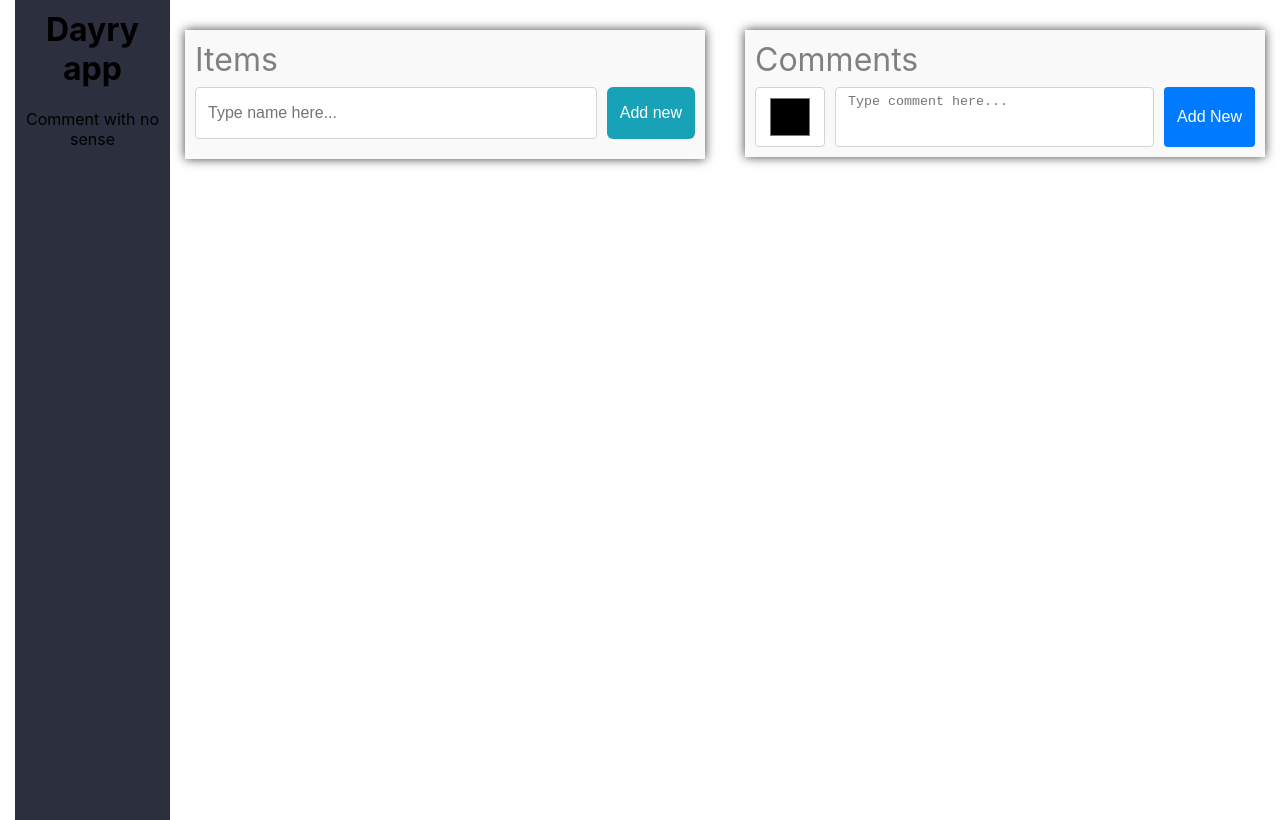
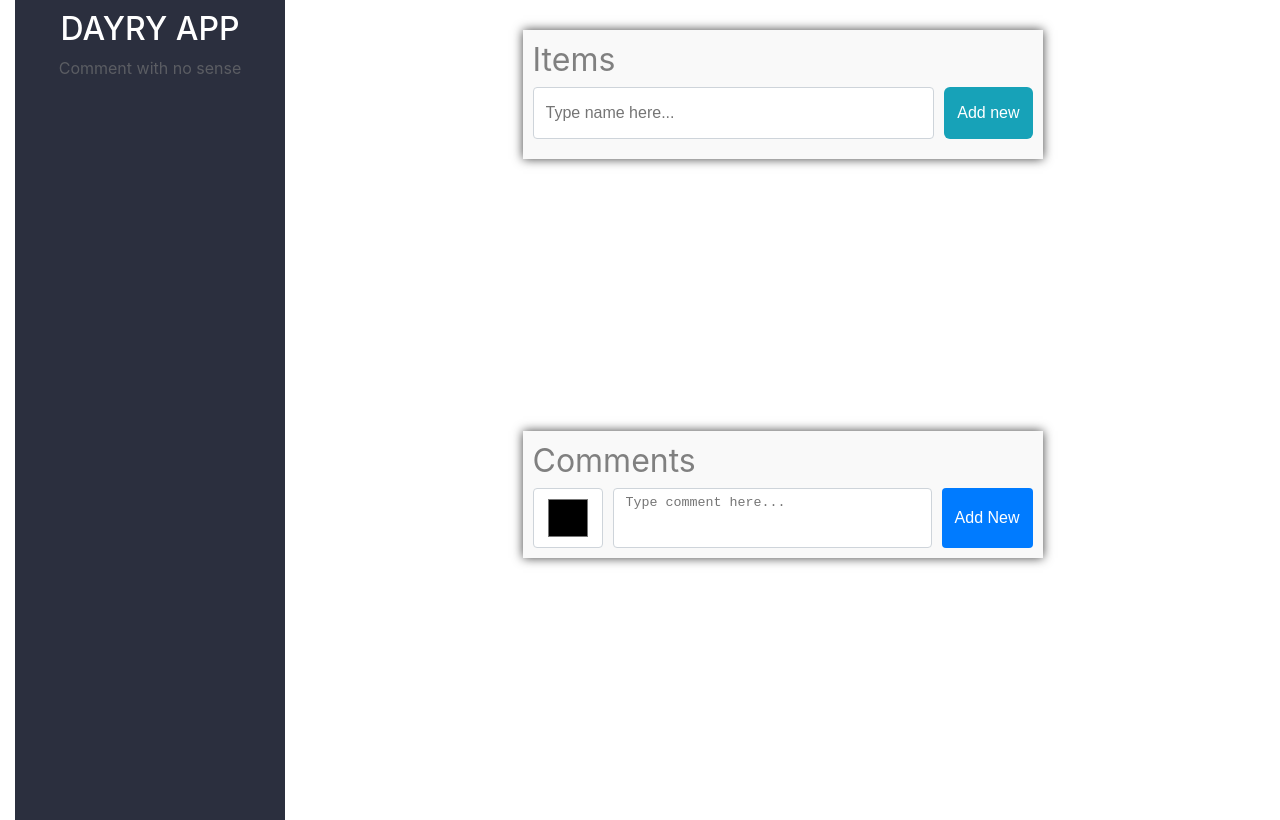
Before and after one commit to AndreyKapus/dayry-app, a React (Create React App) app: page / in a window 1280 px wide. Built offline with nearby package versions, Linux system fonts and the light colour scheme.

Commit message:
style fix

```diff
--- a/src/components/CommentsList/Comments.module.css
+++ b/src/components/CommentsList/Comments.module.css
@@ -8,12 +8,6 @@
   margin-bottom: 20px;
 }
 
-.commentColor {
-  width: 40px;
-  height: 40px;
-  background-color: aquamarine;
-}
-
 .textArea {
   resize: none;
   padding-left: 10px;
--- a/src/components/CommentsList/CommentsList.js
+++ b/src/components/CommentsList/CommentsList.js
@@ -6,8 +6,6 @@ import css from "./Comments.module.css";
 const CommentsList = ({ currentNote }) => {
   const [selected, setSelected] = useState(null);
   const notes = useNotes((state) => state.notes);
-
-  console.log(selected);
 
   useEffect(() => {
     const findNoteById = () => {
@@ -30,7 +28,7 @@ const CommentsList = ({ currentNote }) => {
                   height: "50px",
                 }}
               ></div>
-              <textarea className={css.textArea}>{comment.noteText}</textarea>
+              <p className={css.textArea}>{comment.noteText}</p>
             </div>
           );
         })}
--- a/src/components/CreateComments/CreateComments.js
+++ b/src/components/CreateComments/CreateComments.js
@@ -4,10 +4,8 @@ import CommentsList from "../CommentsList/CommentsList";
 import css from "./CreateComments.module.css";
 
 const CreateComments = ({ currentNote }) => {
-  const [color, setColor] = useState(null);
-  const [text, setText] = useState(null);
-
-  // console.log(currentNote);
+  const [color, setColor] = useState("#000000");
+  const [text, setText] = useState("");
 
   const addComment = useNotes((state) => state.setComment);
 
@@ -32,6 +30,7 @@ const CreateComments = ({ currentNote }) => {
     const comment = { noteColor: color, noteText: text };
     e.preventDefault();
     addComment(comment, currentNote);
+    setText("");
   };
 
   return (
@@ -44,14 +43,16 @@ const CreateComments = ({ currentNote }) => {
           type="color"
           name="color"
           onChange={handleChange}
+          required
         />
         <textarea
           className={css.textInput}
           type="text"
           name="text"
+          value={text}
           onChange={handleChange}
           placeholder="Type comment here..."
-          required=""
+          required
         ></textarea>
         <button className={css.addCommentBtn} type="submit">
           Add New
--- a/src/components/CreateComments/CreateComments.module.css
+++ b/src/components/CreateComments/CreateComments.module.css
@@ -37,6 +37,13 @@
   padding: 6px 12px;
   border: 1px solid #ced4da;
   border-radius: 4px;
+  transition: border-color 0.15s ease-in-out, box-shadow 0.15s ease-in-out;
+}
+
+.textInput:focus {
+  border-color: #80bdff;
+  outline: 0;
+  box-shadow: 0 0 0 0.2rem rgba(0, 123, 255, 0.25);
 }
 
 .addCommentBtn {
--- a/src/components/CreateNote/CreateNote.js
+++ b/src/components/CreateNote/CreateNote.js
@@ -1,6 +1,5 @@
 import { useState } from "react";
 import { useNotes } from "../../store/store";
-import Notes from "../Notes/Notes";
 import css from "./CreateNote.module.css";
 
 const CreateNote = () => {
@@ -16,6 +15,7 @@ const CreateNote = () => {
   const handleSubmit = (e) => {
     e.preventDefault();
     addNote(note);
+    setNote("");
   };
 
   return (
@@ -27,6 +27,7 @@ const CreateNote = () => {
           className={css.notesInput}
           type="text"
           name="note"
+          value={note}
           id="note"
           placeholder="Type name here..."
           onChange={handleChange}
--- a/src/components/CreateNote/CreateNote.module.css
+++ b/src/components/CreateNote/CreateNote.module.css
@@ -25,7 +25,6 @@
   transition: border-color 0.15s ease-in-out, box-shadow 0.15s ease-in-out;
 }
 
-.notesInput:hover,
 .notesInput:focus {
   border-color: #80bdff;
   outline: 0;
--- a/src/components/SideBar/SideBar.module.css
+++ b/src/components/SideBar/SideBar.module.css
@@ -1,8 +1,23 @@
 .sideBarContainer {
   display: block;
-  max-width: 600px;
+  min-width: 250px;
   height: 100vh;
   padding: 10px;
   text-align: center;
   background-color: #2b2f3e;
 }
+
+.title {
+  margin-bottom: 8px;
+  font-family: inherit;
+  font-weight: 500;
+  line-height: 1.2;
+  color: white;
+  text-transform: uppercase;
+}
+
+.subtitle {
+  color: #5b5d63;
+  font-size: 16px;
+  line-height: 1.6;
+}
--- a/src/components/SideBar/sideBar.js
+++ b/src/components/SideBar/sideBar.js
@@ -3,8 +3,8 @@ import css from "./SideBar.module.css";
 const SideBar = () => {
   return (
     <div className={css.sideBarContainer}>
-      <h1>Dayry app</h1>
-      <p>Comment with no sense</p>
+      <h1 className={css.title}>dayry app</h1>
+      <p className={css.subtitle}>Comment with no sense</p>
     </div>
   );
 };
--- a/src/pages/MainPage/MainPage.module.css
+++ b/src/pages/MainPage/MainPage.module.css
@@ -5,18 +5,18 @@
 
 .container {
   display: flex;
-  flex-wrap: wrap;
-
+  margin-left: auto;
+  margin-right: auto;
   gap: 30px;
   padding: 30px 15px;
 }
 
 .content {
   display: flex;
+  flex-wrap: wrap;
+  justify-content: center;
   align-items: flex-start;
   gap: 40px;
-  margin-left: auto;
-  margin-right: auto;
 }
 
 .noteCard {
--- a/src/pages/MainPage/MainPaige.js
+++ b/src/pages/MainPage/MainPaige.js
@@ -10,8 +10,6 @@ const MainPage = () => {
   const [selectedItem, setSelectedItem] = useState(null);
   const [active, setActive] = useState(false);
   const myNotes = useNotes((state) => state.notes);
-
-  console.log(active);
 
   const handleItemClick = (note) => {
     setSelectedItem(note.id);
```
